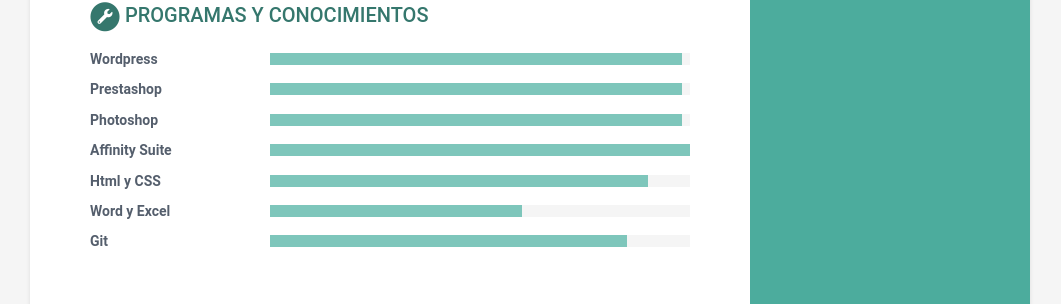
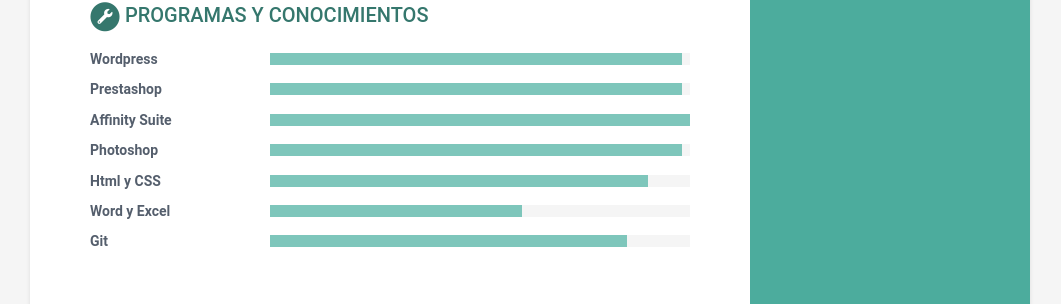
Before and after one commit to joan-medina-roca/cv.joanmedinaroca.com, a Jekyll site: the page built from index.html, in a window 1280 px wide. Shown: the part 1917-2221 px from the top of the page, without its empty margins (110-1171 px from the left). Built offline with Jekyll 4.4.1, drawn with Linux system fonts in a browser that asks for light colours; part of the change alters nothing that is shown.

Commit message:
pequeño cambio skills

```diff
--- a/_data/data.yml
+++ b/_data/data.yml
@@ -194,11 +194,11 @@ skills:
     - name: Prestashop
       level: 98%
 
+    - name: Affinity Suite
+      level: 100%
+
     - name: Photoshop
       level: 98%
-
-    - name: Affinity Suite
-      level: 100%
 
     - name: Html y CSS
       level: 90%
```
